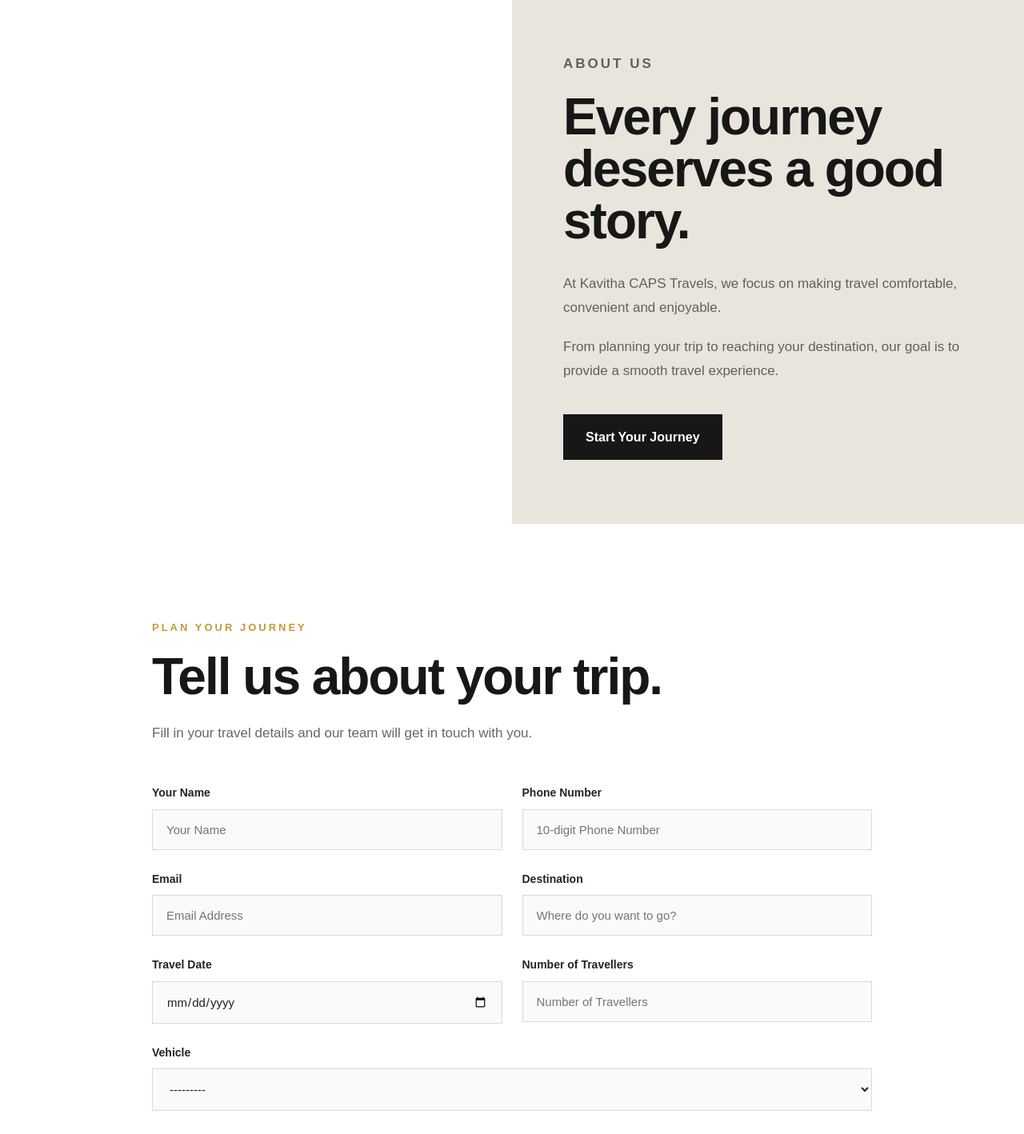
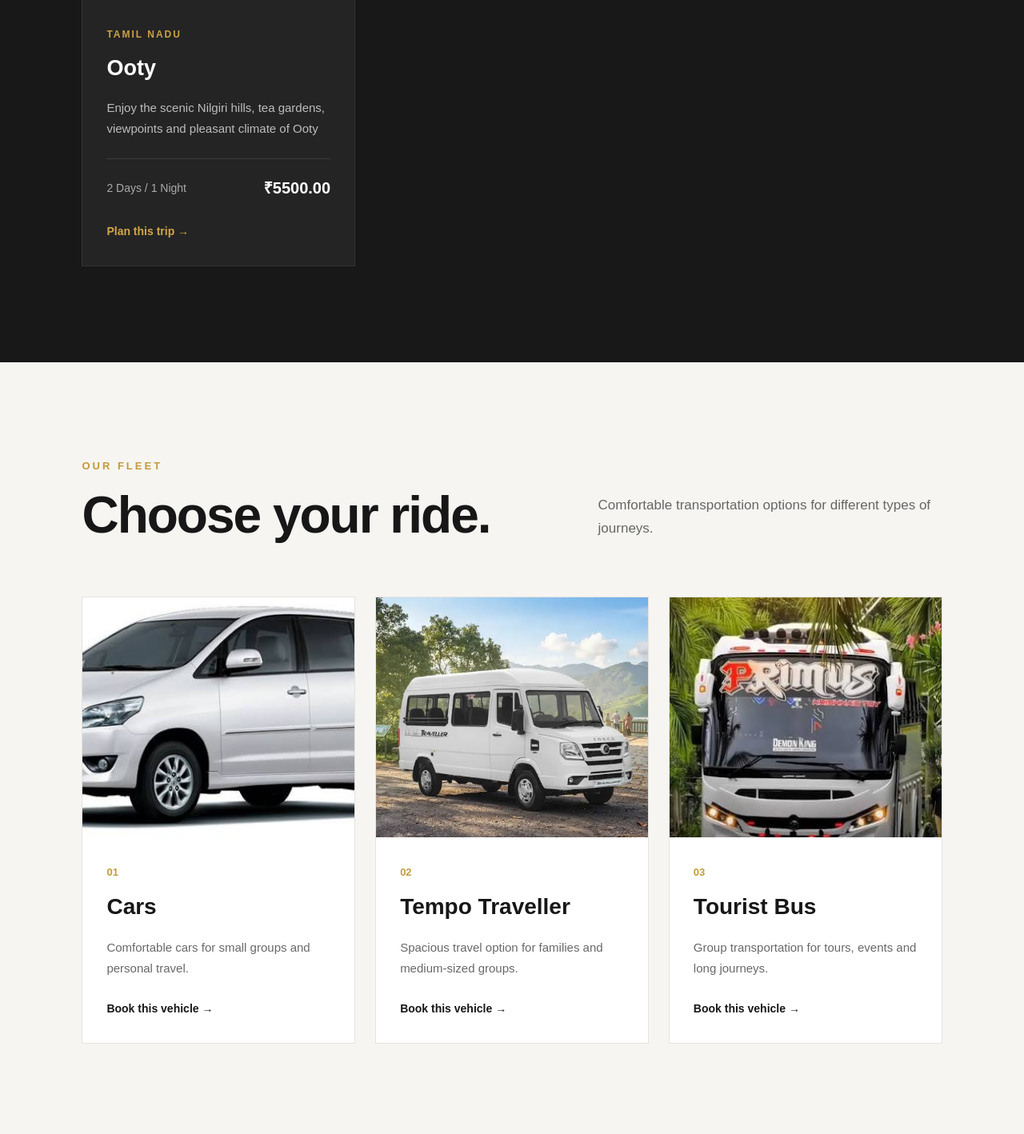
Before and after one commit to R0CKKING2004/kavitha-caps-travels, a Django app: page / in a window 1280 px wide. Shown: the part 3391-4809 px from the top of the page at 80% size. Run offline with Django 5.2, Linux system fonts and the light colour scheme; data comes from the database, SQL or seed files in the repository.

Commit message:
Add vehicle and package images

```diff
--- a/website/templates/website/home.html
+++ b/website/templates/website/home.html
@@ -18,7 +18,9 @@
 <body>
 
 
-    <!-- ================= NAVBAR ================= -->
+<!-- =====================================================
+     NAVBAR
+===================================================== -->
 
 <header class="navbar">
 
@@ -32,7 +34,7 @@
     </a>
 
 
-        <nav class="nav-links">
+    <nav class="nav-links" id="navLinks">
 
         <a href="#home">Home</a>
 
@@ -62,7 +64,9 @@
 
 
 
-    <!-- ================= HERO ================= -->
+<!-- =====================================================
+     HERO
+===================================================== -->
 
 <section class="hero" id="home">
 
@@ -118,7 +122,9 @@
 
 
 
-    <!-- ================= INTRO ================= -->
+<!-- =====================================================
+     INTRO
+===================================================== -->
 
 <section class="intro">
 
@@ -150,12 +156,13 @@
 
 
 
-    <!-- ================= SERVICES ================= -->
+<!-- =====================================================
+     SERVICES
+===================================================== -->
 
 <section class="services section-light" id="services">
 
     <div class="section-container">
-
 
         <div class="section-heading">
 
@@ -180,7 +187,6 @@
             </p>
 
         </div>
-
 
 
         <div class="service-grid">
@@ -270,6 +276,7 @@
 
             </div>
 
+
         </div>
 
     </div>
@@ -278,7 +285,9 @@
 
 
 
-    <!-- ================= PACKAGES ================= -->
+<!-- =====================================================
+     TOUR PACKAGES
+===================================================== -->
 
 <section class="packages" id="packages">
 
@@ -316,90 +325,80 @@
         <div class="package-grid">
 
 
-                <div class="package-card package-one">
+            {% for package in packages %}
+
+            <div class="package-card">
+
+
+                {% if package.image %}
+
+                <div class="package-image">
+
+                    <img
+                        src="{{ package.image.url }}"
+                        alt="{{ package.name }}"
+                    >
+
+                </div>
+
+                {% endif %}
+
 
                 <div class="package-content">
 
                     <span>
-                            DESTINATION
+                        {{ package.location }}
                     </span>
 
+
                     <h3>
-                            Hill Escapes
+                        {{ package.name }}
                     </h3>
 
+
                     <p>
-
-                            Breathe fresh air and enjoy
-                            beautiful mountain landscapes.
-
+                        {{ package.description }}
                     </p>
 
-                        <a href="#contact">
+
+                    <div class="package-details">
+
+                        <span>
+                            {{ package.duration }}
+                        </span>
+
+                        <strong>
+                            ₹{{ package.price }}
+                        </strong>
+
+                    </div>
+
+
+                    <a
+                        href="#contact"
+                        class="package-btn"
+                        data-package="{{ package.name }}"
+                    >
                         Plan this trip →
                     </a>
 
                 </div>
 
-                </div>
-
-
-
-                <div class="package-card package-two">
-
-                    <div class="package-content">
-
-                        <span>
-                            DESTINATION
-                        </span>
-
-                        <h3>
-                            Coastal Getaways
-                        </h3>
-
-                        <p>
-
-                            Relax by the coast and experience
-                            unforgettable moments.
-
-                        </p>
-
-                        <a href="#contact">
-                            Plan this trip →
-                        </a>
 
             </div>
 
-                </div>
+            {% empty %}
 
-
-
-                <div class="package-card package-three">
-
-                    <div class="package-content">
-
-                        <span>
-                            DESTINATION
-                        </span>
-
-                        <h3>
-                            City Adventures
-                        </h3>
+            <div class="empty-packages">
 
                 <p>
-
-                            Discover new places, culture and
-                            exciting city experiences.
-
+                    Tour packages will be available soon.
                 </p>
-
-                        <a href="#contact">
-                            Plan this trip →
-                        </a>
 
             </div>
 
-                </div>
+            {% endfor %}
+
 
         </div>
 
@@ -409,7 +408,9 @@
 
 
 
-    <!-- ================= VEHICLES ================= -->
+<!-- =====================================================
+     VEHICLES
+===================================================== -->
 
 <section class="vehicles section-light" id="vehicles">
 
@@ -445,11 +446,25 @@
         <div class="vehicle-grid">
 
 
+            <!-- CAR -->
+
             <div class="vehicle-card">
 
-                    <div class="vehicle-icon">
-                        🚗
+                <div class="vehicle-image">
+
+                    <img
+                        src="{% static 'website/images/vehicles/car.jpg' %}"
+                        alt="Car Rental"
+                    >
+
                 </div>
+
+
+                <div class="vehicle-content">
+
+                    <span class="vehicle-number">
+                        01
+                    </span>
 
                     <h3>
                         Cars
@@ -462,15 +477,36 @@
 
                     </p>
 
+
+                    <a href="#contact" class="vehicle-btn">
+                        Book this vehicle →
+                    </a>
+
+                </div>
+
             </div>
 
 
 
+            <!-- TEMPO TRAVELLER -->
+
             <div class="vehicle-card">
 
-                    <div class="vehicle-icon">
-                        🚐
+                <div class="vehicle-image">
+
+                    <img
+                        src="{% static 'website/images/vehicles/temp.jpg' %}"
+                        alt="Tempo Traveller"
+                    >
+
                 </div>
+
+
+                <div class="vehicle-content">
+
+                    <span class="vehicle-number">
+                        02
+                    </span>
 
                     <h3>
                         Tempo Traveller
@@ -483,15 +519,36 @@
 
                     </p>
 
+
+                    <a href="#contact" class="vehicle-btn">
+                        Book this vehicle →
+                    </a>
+
+                </div>
+
             </div>
 
 
 
+            <!-- TOURIST BUS -->
+
             <div class="vehicle-card">
 
-                    <div class="vehicle-icon">
-                        🚌
+                <div class="vehicle-image">
+
+                    <img
+                        src="{% static 'website/images/vehicles/bus.jpg' %}"
+                        alt="Tourist Bus"
+                    >
+
                 </div>
+
+
+                <div class="vehicle-content">
+
+                    <span class="vehicle-number">
+                        03
+                    </span>
 
                     <h3>
                         Tourist Bus
@@ -504,7 +561,15 @@
 
                     </p>
 
+
+                    <a href="#contact" class="vehicle-btn">
+                        Book this vehicle →
+                    </a>
+
                 </div>
+
+            </div>
+
 
         </div>
 
@@ -514,12 +579,21 @@
 
 
 
-    <!-- ================= ABOUT ================= -->
+<!-- =====================================================
+     ABOUT
+===================================================== -->
 
 <section class="about" id="about">
 
 
-        <div class="about-image"></div>
+    <div class="about-image">
+
+        <img
+            src="{% static 'website/images/about.jpg' %}"
+            alt="Kavitha CAPS Travels"
+        >
+
+    </div>
 
 
     <div class="about-content">
@@ -562,7 +636,9 @@
 
 
 
-    <!-- ================= CONTACT / ENQUIRY ================= -->
+<!-- =====================================================
+     CONTACT / ENQUIRY
+===================================================== -->
 
 <section class="contact-section" id="contact">
 
@@ -588,7 +664,7 @@
 
 
 
-            <!-- ================= SUCCESS MESSAGE ================= -->
+        <!-- SUCCESS -->
 
         {% if enquiry_success %}
 
@@ -634,13 +710,14 @@
 
             {% endif %}
 
+
         </div>
 
         {% endif %}
 
 
 
-            <!-- ================= FORM ERRORS ================= -->
+        <!-- FORM ERRORS -->
 
         {% if form.errors %}
 
@@ -660,7 +737,9 @@
                 Please check the following:
             </strong>
 
+
             {{ form.non_field_errors }}
+
 
             {% for field in form %}
 
@@ -680,15 +759,19 @@
 
             {% endfor %}
 
+
         </div>
 
         {% endif %}
 
 
 
-            <!-- ================= ENQUIRY FORM ================= -->
+        <!-- FORM -->
 
-            <form method="POST" class="enquiry-form">
+        <form
+            method="POST"
+            class="enquiry-form"
+        >
 
             {% csrf_token %}
 
@@ -717,6 +800,7 @@
                     {{ form.phone }}
 
                 </div>
+
 
             </div>
 
@@ -747,6 +831,7 @@
 
                 </div>
 
+
             </div>
 
 
@@ -776,6 +861,7 @@
 
                 </div>
 
+
             </div>
 
 
@@ -804,12 +890,16 @@
 
 
 
-                <button type="submit" class="submit-btn">
+            <button
+                type="submit"
+                class="submit-btn"
+            >
                 Send Enquiry →
             </button>
 
 
         </form>
+
 
     </div>
 
@@ -817,7 +907,9 @@
 
 
 
-    <!-- ================= FOOTER ================= -->
+<!-- =====================================================
+     FOOTER
+===================================================== -->
 
 <footer class="footer">
 
@@ -833,8 +925,10 @@
 
 
     <p>
+
         © 2026 Kavitha CAPS Travels.
         All rights reserved.
+
     </p>
 
 
@@ -858,16 +952,22 @@
 
     </div>
 
+
 </footer>
 
 
 
-    <!-- ================= JAVASCRIPT ================= -->
+<!-- =====================================================
+     JAVASCRIPT
+===================================================== -->
 
 <script src="{% static 'website/js/script.js' %}"></script>
 
 
-    <!-- ================= AUTO SCROLL AFTER SUCCESS ================= -->
+
+<!-- =====================================================
+     AUTO SCROLL AFTER SUCCESS
+===================================================== -->
 
 {% if enquiry_success %}
 
```
Lines whose indentation alone changed are shown as unchanged.
